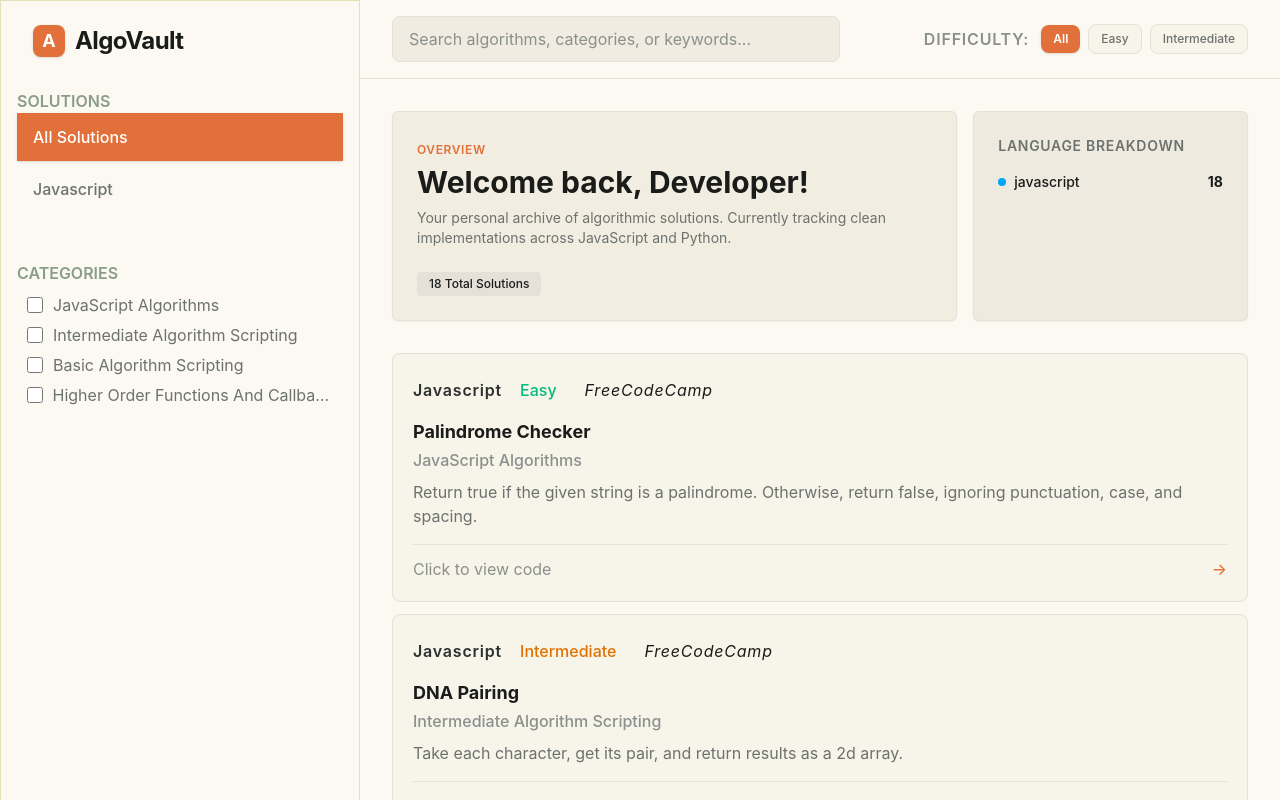
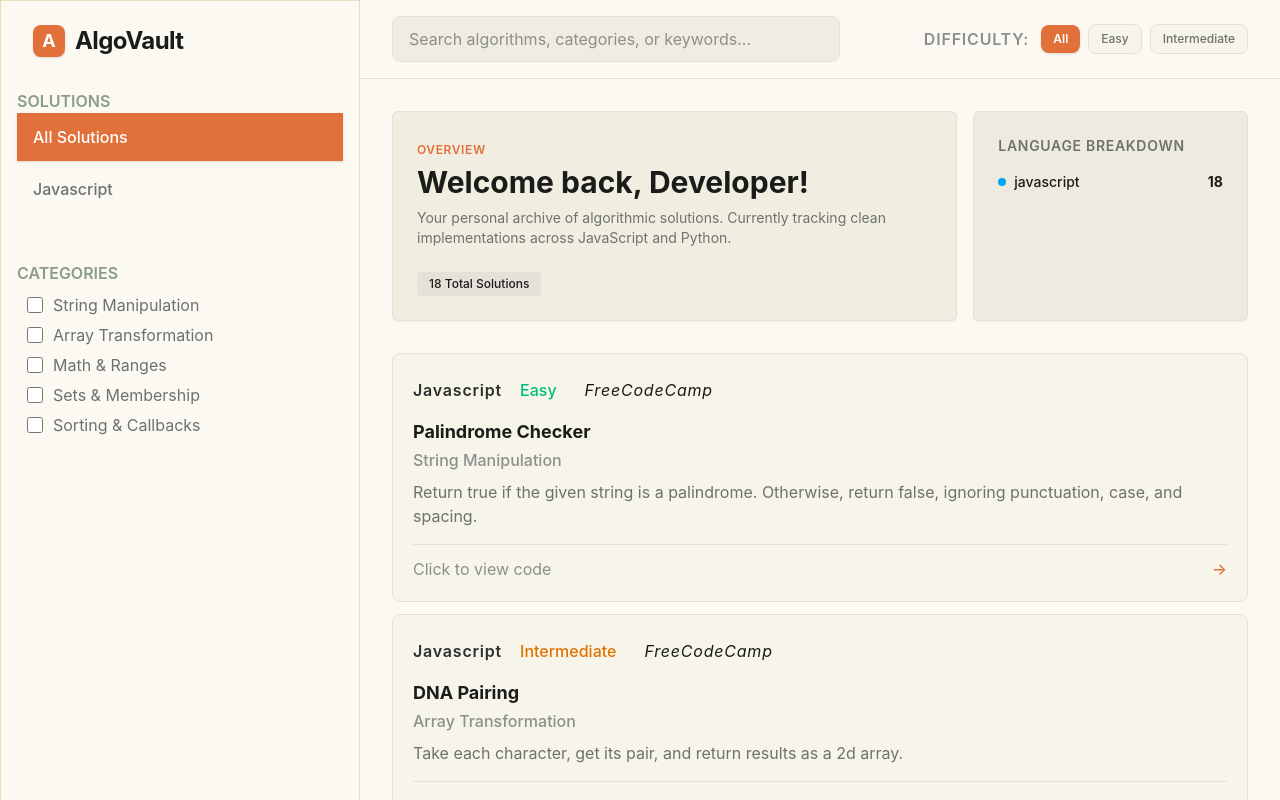
Before and after one commit to ma44ass/algovault, a React (Vite) app: page / in a window 1280 px wide. Shown: the top 800 px of the page. Built offline with nearby package versions, Linux system fonts and the light colour scheme.

Commit message:
refactor: rename categories to algorithm pattern names

```diff
--- a/scripts/add-solution.js
+++ b/scripts/add-solution.js
@@ -38,7 +38,7 @@ try{
         title : "",
         language : "javaScript",
         difficulty : "Easy",
-        category : "Basic Algorithm Scripting",
+        category : "Sets & Membership",
         description : "",
         src: "freeCodeCamp",
         approaches : [
--- a/src/data/solutions.json
+++ b/src/data/solutions.json
@@ -4,7 +4,7 @@
     "title": "Palindrome Checker",
     "language": "javascript",
     "difficulty": "Easy",
-    "category": "JavaScript Algorithms",
+    "category": "String Manipulation",
     "description": "Return true if the given string is a palindrome. Otherwise, return false, ignoring punctuation, case, and spacing.",
     "src": "FreeCodeCamp",
     "approaches": [
@@ -25,7 +25,7 @@
     "title": "DNA Pairing",
     "language": "javascript",
     "difficulty": "Intermediate",
-    "category": "Intermediate Algorithm Scripting",
+    "category": "Array Transformation",
     "description": "Take each character, get its pair, and return results as a 2d array.",
     "src": "FreeCodeCamp",
     "approaches": [
@@ -46,7 +46,7 @@
     "title": "Find the Missing Letter",
     "language": "javascript",
     "difficulty": "Intermediate",
-    "category": "Intermediate Algorithm Scripting",
+    "category": "String Manipulation",
     "description": "Find the missing letter in the passed letter range and return it. If all letters are present in the range, return undefined.",
     "src": "FreeCodeCamp",
     "approaches": [
@@ -67,7 +67,7 @@
     "title": "Chunky Monkey",
     "language": "javascript",
     "difficulty": "Easy",
-    "category": "Basic Algorithm Scripting",
+    "category": "Array Transformation",
     "description": "Write a function that splits an array (first argument) into groups the length of size (second argument) and returns them as a two-dimensional array.",
     "src": "FreeCodeCamp",
     "approaches": [
@@ -88,7 +88,7 @@
     "title": "Falsy Bouncer",
     "language": "javascript",
     "difficulty": "Easy",
-    "category": "Basic Algorithm Scripting",
+    "category": "Array Transformation",
     "description": "Remove all falsy values from an array. Falsy values in JavaScript are false, null, 0, \"\", undefined, and NaN.",
     "src": "FreeCodeCamp",
     "approaches": [
@@ -109,7 +109,7 @@
     "title": "HTML Entities Converter",
     "language": "javascript",
     "difficulty": "Intermediate",
-    "category": "Intermediate Algorithm Scripting",
+    "category": "String Manipulation",
     "description": "Convert the characters &, <, >, \", and ' to their corresponding HTML entities.",
     "src": "FreeCodeCamp",
     "approaches": [
@@ -130,7 +130,7 @@
     "title": "Largest Numbers in Arrays",
     "language": "javascript",
     "difficulty": "Easy",
-    "category": "Basic Algorithm Scripting",
+    "category": "Array Transformation",
     "description": "Return an array consisting of the largest number from each provided sub-array.",
     "src": "FreeCodeCamp",
     "approaches": [
@@ -151,7 +151,7 @@
     "title": "Mutation Checker",
     "language": "javascript",
     "difficulty": "Easy",
-    "category": "Basic Algorithm Scripting",
+    "category": "String Manipulation",
     "description": "Return true if the string in the first element of the array contains all of the letters of the string in the second element of the array.",
     "src": "FreeCodeCamp",
     "approaches": [
@@ -172,7 +172,7 @@
     "title": "Reverse a String",
     "language": "javascript",
     "difficulty": "Easy",
-    "category": "Basic Algorithm Scripting",
+    "category": "String Manipulation",
     "description": "Reverse the provided string and return the reversed string.",
     "src": "FreeCodeCamp",
     "approaches": [
@@ -193,7 +193,7 @@
     "title": "Finders Keepers",
     "language": "javascript",
     "difficulty": "Easy",
-    "category": "Basic Algorithm Scripting",
+    "category": "Array Transformation",
     "description": "Create a function that looks through an array and returns the first element in it that passes a truth test.",
     "src": "FreeCodeCamp",
     "approaches": [
@@ -214,7 +214,7 @@
     "title": "Sum All Numbers in a Range",
     "language": "javascript",
     "difficulty": "Easy",
-    "category": "Intermediate Algorithm Scripting",
+    "category": "Math & Ranges",
     "description": "We'll pass you an array of two numbers. Return the sum of those two numbers plus the sum of all the numbers between them.",
     "src": "FreeCodeCamp",
     "approaches": [
@@ -235,7 +235,7 @@
     "title": "Sorted Union",
     "language": "javascript",
     "difficulty": "Intermediate",
-    "category": "Intermediate Algorithm Scripting",
+    "category": "Sets & Membership",
     "description": "Write a function that takes two or more arrays and returns a new array of unique values in the order of the original provided arrays.",
     "src": "FreeCodeCamp",
     "approaches": [
@@ -256,7 +256,7 @@
     "title": "Title Case a Sentence",
     "language": "javascript",
     "difficulty": "Easy",
-    "category": "Basic Algorithm Scripting",
+    "category": "String Manipulation",
     "description": "Return the provided string with the first letter of each word capitalized. Make sure the rest of the word is in lower case.",
     "src": "FreeCodeCamp",
     "approaches": [
@@ -277,7 +277,7 @@
     "title": "Slice and Splice",
     "language": "javascript",
     "difficulty": "Easy",
-    "category": "Basic Algorithm Scripting",
+    "category": "Array Transformation",
     "description": "Copy each element of the first array into the second array, in order, beginning at the specified index index.",
     "src": "FreeCodeCamp",
     "approaches": [
@@ -298,7 +298,7 @@
     "title": "Find the Longest Word in a String",
     "language": "javascript",
     "difficulty": "Easy",
-    "category": "Basic Algorithm Scripting",
+    "category": "String Manipulation",
     "description": "Return the length of the longest word in the provided sentence.",
     "src": "FreeCodeCamp",
     "approaches": [
@@ -319,7 +319,7 @@
     "title": "Symmetric Difference Function",
     "language": "javascript",
     "difficulty": "Easy",
-    "category": "Intermediate Algorithm Scripting",
+    "category": "Sets & Membership",
     "description": "Compare two arrays and return a new array with any items found in only one of the two given arrays, but not both.",
     "src": "FreeCodeCamp",
     "approaches": [
@@ -340,7 +340,7 @@
     "title": "Sorted Index Finder",
     "language": "javascript",
     "difficulty": "Easy",
-    "category": "Basic Algorithm Scripting",
+    "category": "Sets & Membership",
     "description": "Return the lowest index at which a value should be inserted into an array once it has been sorted in ascending order.",
     "src": "FreeCodeCamp",
     "approaches": [
@@ -361,7 +361,7 @@
     "title": "Book Organizer",
     "language": "javascript",
     "difficulty": "Easy",
-    "category": "Higher Order Functions and Callbacks",
+    "category": "Sorting & Callbacks",
     "description": "Filter books released on or before a specified year and sort the filtered result in ascending order using a comparator callback.",
     "src": "FreeCodeCamp",
     "approaches": [
```
